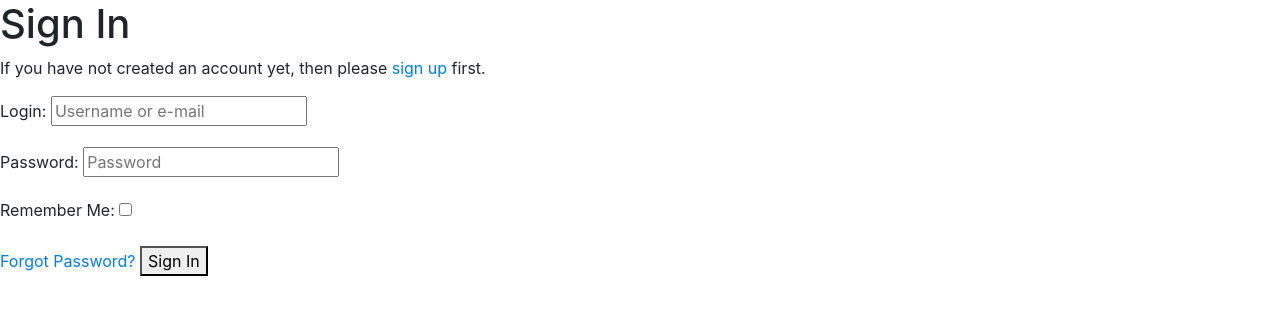
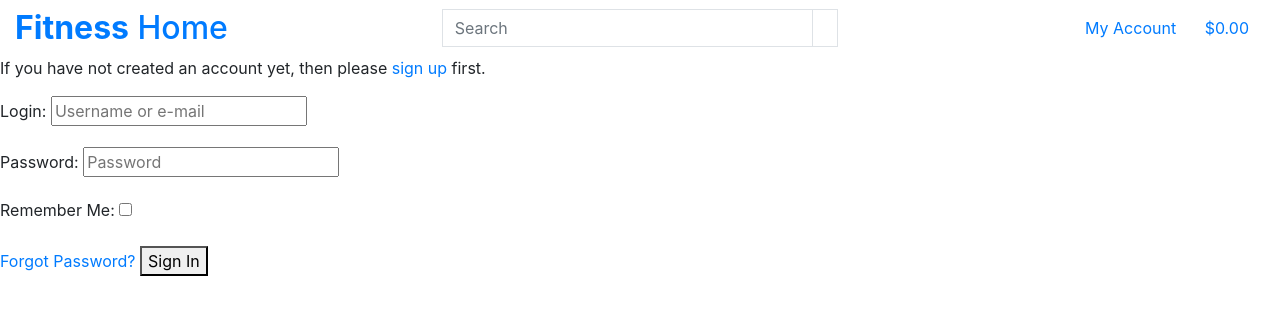
Before and after one commit to sohailshams/fitness-home, a Django app: page /accounts/login/ in a window 1280 px wide. Shown: the top 315 px of the page. Run offline with Django 3.2, Linux system fonts and the light colour scheme; some libraries are stand-ins or nearby versions.

Commit message:
Added navbar

```diff
--- a/templates/base.html
+++ b/templates/base.html
@@ -2,6 +2,7 @@
 
 <!doctype html>
 <html lang="en">
+
 <head>
 	{% block mete %}
 	<meta http-equiv="X-UA-Compatible" content="ie=edge">
@@ -13,27 +14,93 @@
 	{% endblock %}
 
 	{% block corecss %}
-        <link rel="stylesheet" href="https://stackpath.bootstrapcdn.com/bootstrap/4.4.1/css/bootstrap.min.css" integrity="sha384-Vkoo8x4CGsO3+Hhxv8T/Q5PaXtkKtu6ug5TOeNV6gBiFeWPGFN9MuhOf23Q9Ifjh" crossorigin="anonymous">
+	<link rel="stylesheet" href="https://stackpath.bootstrapcdn.com/bootstrap/4.4.1/css/bootstrap.min.css"
+		integrity="sha384-Vkoo8x4CGsO3+Hhxv8T/Q5PaXtkKtu6ug5TOeNV6gBiFeWPGFN9MuhOf23Q9Ifjh" crossorigin="anonymous">
+	<link rel="stylesheet" href="{% static 'css/base.css' %}">
 	{% endblock%}
 
 	{% block extra_css%}
 	{% endblock %}
 
 	{% block corejs %}
-        <script src="https://code.jquery.com/jquery-3.4.1.slim.min.js" integrity="sha384-J6qa4849blE2+poT4WnyKhv5vZF5SrPo0iEjwBvKU7imGFAV0wwj1yYfoRSJoZ+n" crossorigin="anonymous"></script>
-        <script src="https://cdn.jsdelivr.net/npm/popper.js@1.16.0/dist/umd/popper.min.js" integrity="sha384-Q6E9RHvbIyZFJoft+2mJbHaEWldlvI9IOYy5n3zV9zzTtmI3UksdQRVvoxMfooAo" crossorigin="anonymous"></script>
-        <script src="https://stackpath.bootstrapcdn.com/bootstrap/4.4.1/js/bootstrap.min.js" integrity="sha384-wfSDF2E50Y2D1uUdj0O3uMBJnjuUD4Ih7YwaYd1iqfktj0Uod8GCExl3Og8ifwB6" crossorigin="anonymous"></script>
+	<script src="https://code.jquery.com/jquery-3.4.1.slim.min.js"
+		integrity="sha384-J6qa4849blE2+poT4WnyKhv5vZF5SrPo0iEjwBvKU7imGFAV0wwj1yYfoRSJoZ+n" crossorigin="anonymous">
+	</script>
+	<script src="https://cdn.jsdelivr.net/npm/popper.js@1.16.0/dist/umd/popper.min.js"
+		integrity="sha384-Q6E9RHvbIyZFJoft+2mJbHaEWldlvI9IOYy5n3zV9zzTtmI3UksdQRVvoxMfooAo" crossorigin="anonymous">
+	</script>
+	<script src="https://stackpath.bootstrapcdn.com/bootstrap/4.4.1/js/bootstrap.min.js"
+		integrity="sha384-wfSDF2E50Y2D1uUdj0O3uMBJnjuUD4Ih7YwaYd1iqfktj0Uod8GCExl3Og8ifwB6" crossorigin="anonymous">
+	</script>
 	{% endblock %}
 
 	{% block extra_js %}
 	{% endblock %}
 	<title>Fitness Home {% block extra_title %}{% endblock %}</title>
 </head>
+
 <body>
 	<header class="container-fluid fixed-top">
+		<div id="topnav" class="row bg-white pt-lg-2">
+			<div class="col-12 col-lg-4 my-auto py-1 py-lg-0 text-center text-lg-left">
+				<a href="">
+					<h2 class="my-0"><strong>Fitness</strong> Home</h2>
+				</a>
+			</div>
+			<div class="col-12 col-lg-4 my-auto py-1 py-lg-0">
+				<form method="GET" action="">
+					<div class="input-group w-100">
+						<input class="form-control border rounded-0" type="text" name="q" placeholder="Search">
+						<div class="input-group-append">
+							<button class="form-control btn btn-black border rounded-0" type="submit">
+                                <span class="icon">
+                                    <i class="fas fa-search"></i>
+                                </span>
+                            </button>
+						</div>
+					</div>
+				</form>
+			</div>
+			<div class="col-12 col-lg-4 my-auto py-1 py-lg-0">
+				<ul class="list-inline list-unstyled text-center text-lg-right my-0">
+					<li class="list-inline-item dropdown">
+						<a href="#" id="user-options" data-toggle="dropdown" aria-haspopup="true" aria-expanded="false">
+							<div class="text-center">
 
+								<p class="my-0">My Account</p>
+							</div>
+						</a>
+						<div class="dropdown-menu border-0" aria-labelledby="user-options">
+							{% if request.user.is_authenticated %}
+							{% if request.user.is_superuser %}
+							<a href="" class="dropdown-item">Management</a>
+							{% endif %}
+							<a href="" class="dropdown-item">My Profile</a>
+							<a href="{% url 'account_logout' %}" class="dropdown-item">Logout</a>
+							{% else %}
+							<a href="{% url 'account_signup' %}" class="dropdown-item">Register</a>
+							<a href="{% url 'account_login' %}" class="dropdown-item">Login</a>
+							{% endif %}
+						</div>
+					</li>
+					<li class="list-inline-item">
+						<a class="{% if grand_total %}text-info font-weight-bold{% else %}{% endif %} nav-link" href="">
+							<div class="text-center">
+								<p class="my-0">
+									{% if grand_total %}
+									${{ grand_total|floatformat:2 }}
+									{% else %}
+									$0.00
+									{% endif %}
+								</p>
+							</div>
+						</a>
+					</li>
+				</ul>
+			</div>
+		</div>
+		</div>
 	</header>
-
 	{% block page_header %}
 	{% endblock %}
 
@@ -44,4 +111,5 @@
 	{% endblock %}
 
 </body>
+
 </html>
```
Also changed, not shown: home/templates/home/index.html (+6 -1 lines). Lines whose indentation alone changed are shown as unchanged.
